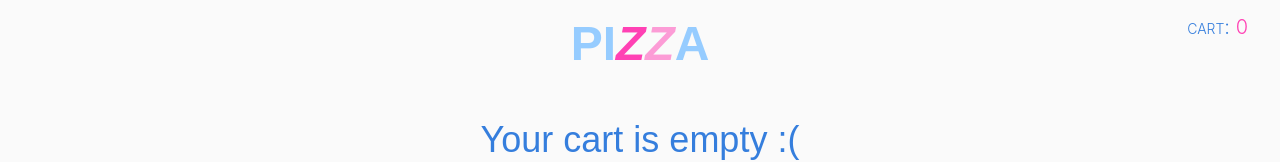
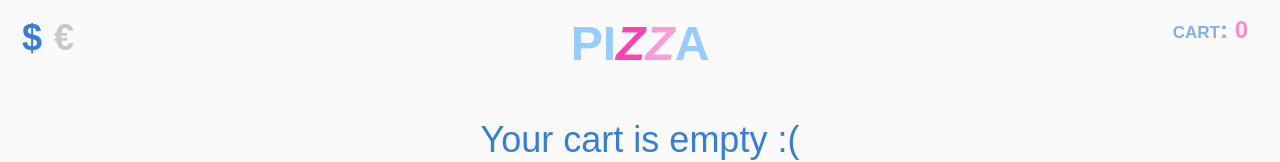
Before and after one commit to iliaznk/pizza, a React (Create React App) app: page /cart in a window 1280 px wide. Shown: the top 162 px of the page. Built offline with nearby package versions, Linux system fonts and the light colour scheme.

Commit message:
Add currency switcher

```diff
--- a/src/components/cart/cart-item-card.tsx
+++ b/src/components/cart/cart-item-card.tsx
@@ -1,13 +1,15 @@
 import React, { ReactElement } from 'react'
+import { useDispatch, useSelector } from 'react-redux'
 import { CartItem } from './cart.selectors'
 import { cartActions } from './cart.slice'
-import { useDispatch } from 'react-redux'
+import { currencySelector } from 'components/common/header/currency.selectors'
 
 type Props = CartItem
 
 export const CartItemCard: React.FC<Props> = (props): ReactElement => {
+  const dispatch = useDispatch()
+  const currency = useSelector(currencySelector)
   const { image, name, qty, price, id } = props
-  const dispatch = useDispatch()
 
   const _renderQtyControls = (): ReactElement => {
     return (
@@ -36,7 +38,9 @@ export const CartItemCard: React.FC<Props> = (props): ReactElement => {
   }
 
   const _renderCost = (): ReactElement => {
-    return <div className="mr3 v-mid f3 fw6 hot-pink">${price.usd * qty}</div>
+    return (
+      <div className="mr3 v-mid f3 fw6 hot-pink">${price[currency] * qty}</div>
+    )
   }
 
   return (
--- /dev/null
+++ b/src/components/common/header/currency.selectors.ts
@@ -0,0 +1,9 @@
+import { RootState } from 'root-reducer'
+import { createSelector } from 'reselect'
+import { currencyName } from 'components/common/header/currency.slice'
+
+const selectCurrency = (state: RootState): RootState[typeof currencyName] => {
+  return state[currencyName]
+}
+
+export const currencySelector = createSelector(selectCurrency, (state) => state)
--- /dev/null
+++ b/src/components/common/header/currency.slice.ts
@@ -0,0 +1,24 @@
+import { PayloadAction, createSlice } from '@reduxjs/toolkit'
+
+const CURRENCY_NAME = 'currency'
+
+export enum Currency {
+  USD = 'usd',
+  EUR = 'eur',
+}
+
+const currencySlice = createSlice({
+  name: CURRENCY_NAME,
+  initialState: Currency.USD,
+  reducers: {
+    switch: (state, action: PayloadAction<Currency>): Currency => {
+      return action.payload
+    },
+  },
+})
+
+export const {
+  actions: currencyActions,
+  reducer: currencyReducer,
+  name: currencyName,
+} = currencySlice
--- a/src/components/common/header/header.tsx
+++ b/src/components/common/header/header.tsx
@@ -1,10 +1,25 @@
 import { CartItem, cartListSelector } from 'components/cart/cart.selectors'
+import { Currency, currencyActions } from './currency.slice'
+import React, { ReactElement } from 'react'
+import { useDispatch, useSelector } from 'react-redux'
 import { Link } from 'react-router-dom'
-import React from 'react'
-import { useSelector } from 'react-redux'
+import { currencySelector } from './currency.selectors'
+
+export const CURRENCY_ITEMS = [
+  {
+    id: Currency.USD,
+    symbol: '$',
+  },
+  {
+    id: Currency.EUR,
+    symbol: '€',
+  },
+]
 
 export const Header: React.FC = () => {
+  const dispatch = useDispatch()
   const cartList: CartItem[] = useSelector(cartListSelector)
+  const currency = useSelector(currencySelector)
 
   const getCartQty = (): number => {
     let qty = 0
@@ -20,9 +35,30 @@ export const Header: React.FC = () => {
     return qty
   }
 
+  const renderCurrencyButtons = (): ReactElement[] => {
+    const clNameActive = 'b--none bg-transparent fw8 f2 avenir blue'
+    const clName =
+      'b--none bg-transparent fw8 f2 avenir black-20 hover-blue pointer link'
+    return CURRENCY_ITEMS.map((b) => {
+      return (
+        <button
+          className={b.id === currency ? clNameActive : clName}
+          key={b.id}
+          disabled={b.id === currency}
+          onClick={(): void => {
+            dispatch(currencyActions.switch(b.id))
+          }}
+        >
+          {b.symbol}
+        </button>
+      )
+    })
+  }
+
   return (
     <header className="pv3">
       <nav className="tc flex items-center justify-center">
+        <div className="absolute left-1 top-1">{renderCurrencyButtons()}</div>
         <Link to="/" className="no-underline">
           <span className="fw9 f1 ttu light-blue avenir">
             pi
@@ -32,8 +68,8 @@ export const Header: React.FC = () => {
             a
           </span>
         </Link>
-        <div className="absolute right-2 top-1 small-caps sans-serif fw3 f4">
-          <Link to="/cart" className="blue no-underline underline-hover">
+        <div className="absolute right-2 top-1 small-caps avenir fw6 f3 o-60 glow">
+          <Link to="/cart" className="blue no-underline">
             cart: <span className="hot-pink">{getCartQty()}</span>
           </Link>
         </div>
--- a/src/components/pizza-list/pizza-card.tsx
+++ b/src/components/pizza-list/pizza-card.tsx
@@ -1,12 +1,22 @@
+import { CURRENCY_ITEMS } from 'components/common/header/header'
 import { PizzaItem } from './pizza-list'
 import React from 'react'
+import { currencySelector } from 'components/common/header/currency.selectors'
+import { useSelector } from 'react-redux'
 
 type Props = PizzaItem & {
   onOrderClick: (id: string) => void
 }
 
 export const PizzaCard: React.FC<Props> = (props) => {
+  const currency = useSelector(currencySelector)
   const { name, price, description, image, id, onOrderClick } = props
+
+  const getCurrencySymbol = (): string => {
+    //@ts-ignore
+    return CURRENCY_ITEMS.find((i) => i.id === currency).symbol
+  }
+
   return (
     <article className="bg-white card br3 w-100 h-100 pb3 flex flex-column sans-serif">
       <header>
@@ -19,8 +29,8 @@ export const PizzaCard: React.FC<Props> = (props) => {
       <p className="ph4 h-100 mt2 f5 fw4 black-70">{description}</p>
       <footer className="ph4 ttu flex justify-between items-center">
         <span className="f1 fw3 hot-pink">
-          <span className="f3 fw3 o-70">$</span>
-          {price.usd}
+          <span className="f3 fw3 o-70">{getCurrencySymbol()}</span>
+          {price[currency]}
         </span>
         <button
           className="ttu fw6 bg-animate hover-bg-light-pink blue b--blue br-pill ba bw2 w-40 pv2 db pointer"
--- a/src/index.css
+++ b/src/index.css
@@ -3,6 +3,7 @@
   --card-size: 16;
   --card-w: calc(var(--card-size) * 1rem);
   --card-h: calc(var(--card-size) * 1.25rem);
+  --bg-color: #fafafa;
 }
 
 * {
@@ -10,7 +11,7 @@
 }
 
 html {
-  background-color: #fafafa;
+  background-color: var(--bg-color);
 }
 
 body {
--- a/src/root-reducer.ts
+++ b/src/root-reducer.ts
@@ -3,11 +3,16 @@ import {
   apiProviderReducer,
 } from 'services/api-provider/api-provider.slice'
 import { cartName, cartReducer } from 'components/cart/cart.slice'
+import {
+  currencyName,
+  currencyReducer,
+} from 'components/common/header/currency.slice'
 import { combineReducers } from '@reduxjs/toolkit'
 
 export const rootReducer = combineReducers({
   [apiProviderName]: apiProviderReducer,
   [cartName]: cartReducer,
+  [currencyName]: currencyReducer,
 })
 
 export type RootState = ReturnType<typeof rootReducer>
```
